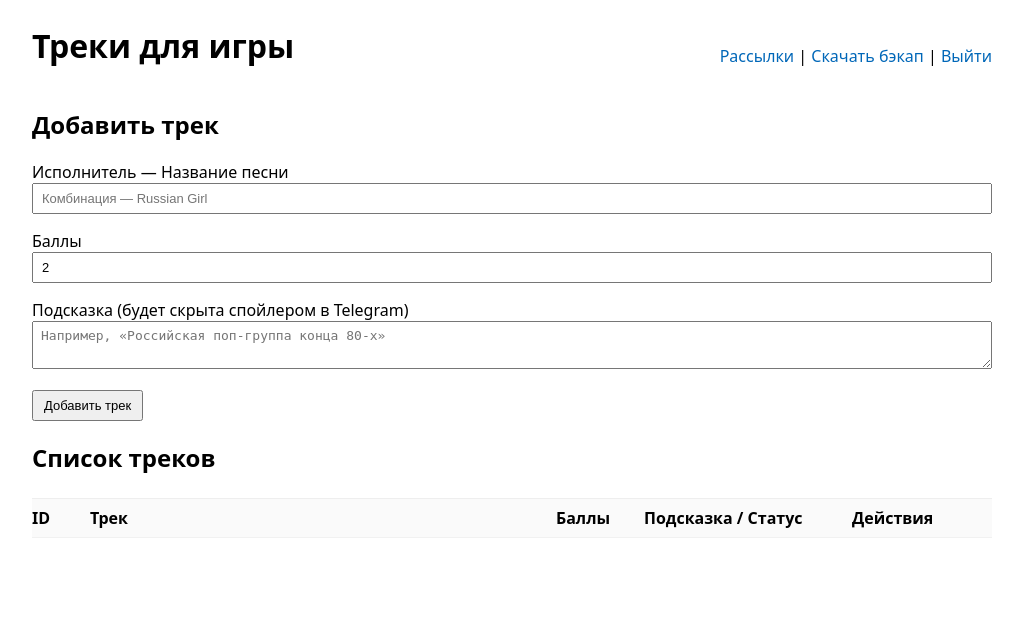
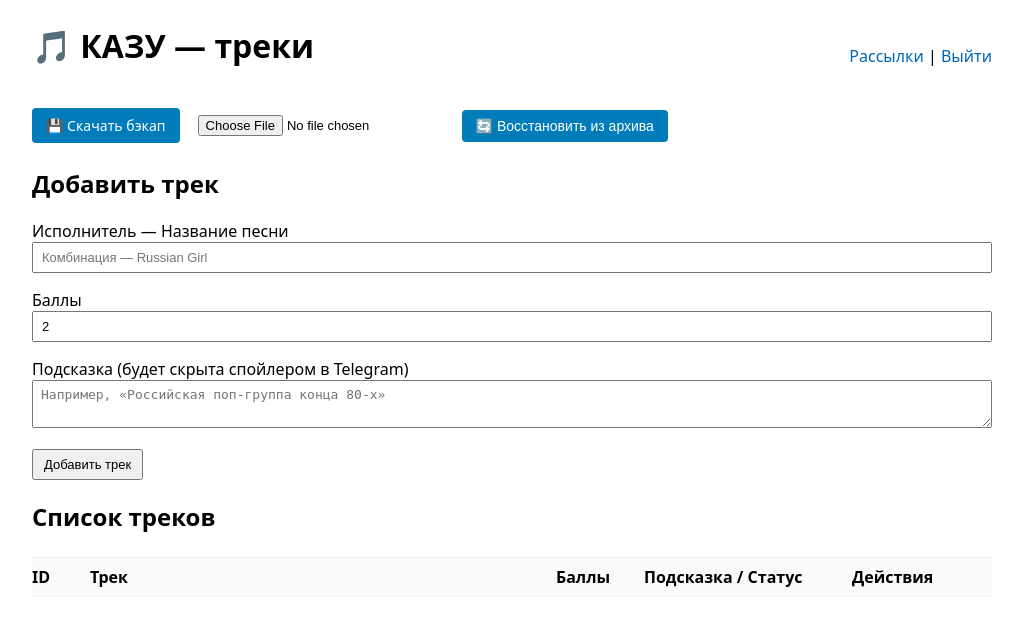
Before and after one commit to music-bingo-bot/kazoo-bot, a FastAPI app: template templates/index.html in a window 1280 px wide. Shown: the top 636 px of the page, without its empty margins (128-1151 px from the left). Run offline with FastAPI, Linux system fonts and the light colour scheme; the template is opened without the code that fills it, so the values that code supplies are empty; parts of the project's set-up code (start-up, migrations or seed data) failed here and were passed over.

Commit message:
Update index.html

```diff
--- a/templates/index.html
+++ b/templates/index.html
@@ -4,31 +4,179 @@
   <meta charset="utf-8">
   <title>Админка — Треки</title>
   <meta name="viewport" content="width=device-width, initial-scale=1">
-  <style>
-    body { font-family: system-ui, Arial; padding: 24px; max-width: 960px; margin: 0 auto; }
-    h1 { margin-top: 0; }
-    a { text-decoration: none; color: #0067b8; }
-    a:hover { text-decoration: underline; }
-    .top-bar { display: flex; justify-content: space-between; align-items: center; margin-bottom: 20px; }
-    .tracks { margin-top: 24px; border-top: 1px solid #eee; }
-    .row { display: grid; grid-template-columns: 50px 1fr 80px 200px 140px; gap: 8px; padding: 8px 0; border-bottom: 1px solid #f1f1f1; align-items: center; }
-    .row.head { font-weight: 600; background: #fafafa; }
-    form.inline { display: contents; }
-    input[type="text"], input[type="number"], textarea { width: 100%; padding: 6px 8px; font-size: 13px; box-sizing: border-box; }
-    textarea { min-height: 48px; resize: vertical; }
-    button { padding: 6px 10px; font-size: 13px; cursor: pointer; }
-    .muted { color: #777; font-size: 12px; }
-    .actions { display: flex; gap: 6px; }
-  </style>
+ <style>
+    body {
+        font-family: system-ui, Arial;
+        padding: 24px;
+        max-width: 960px;
+        margin: 0 auto;
+    }
+
+    h1 {
+        margin-top: 0;
+    }
+
+    a {
+        text-decoration: none;
+        color: #0067b8;
+    }
+
+    a:hover {
+        text-decoration: underline;
+    }
+
+    /* Верхняя панель */
+    .top-bar {
+        display: flex;
+        justify-content: space-between;
+        align-items: center;
+        margin-bottom: 20px;
+    }
+
+    /* === УВЕДОМЛЕНИЯ === */
+    .notice {
+        padding: 10px 14px;
+        margin-bottom: 16px;
+        border-radius: 4px;
+        font-size: 14px;
+    }
+
+    .notice-ok {
+        background: #e6ffed;
+        border: 1px solid #b2f2bb;
+        color: #0b8a2e;
+    }
+
+    .notice-error {
+        background: #fff5f5;
+        border: 1px solid #ffc9c9;
+        color: #c92a2a;
+    }
+
+    /* === БЛОК ИНСТРУМЕНТОВ === */
+    .tools {
+        margin: 10px 0 24px 0;
+        display: flex;
+        gap: 10px;
+        align-items: center;
+        flex-wrap: wrap;
+    }
+
+    .btn,
+    .inline-form button {
+        display: inline-block;
+        padding: 8px 14px;
+        background: #007cba;
+        color: #fff !important;
+        border-radius: 4px;
+        text-decoration: none;
+        border: none;
+        cursor: pointer;
+        font-size: 14px;
+    }
+
+    .btn:hover,
+    .inline-form button:hover {
+        background: #005a85;
+    }
+
+    .inline-form input[type="file"] {
+        padding: 6px 8px;
+        font-size: 13px;
+    }
+
+    .inline-form {
+        display: flex;
+        align-items: center;
+        gap: 10px;
+    }
+
+    /* === ТАБЛИЦА ТРЕКОВ === */
+    .tracks {
+        margin-top: 24px;
+        border-top: 1px solid #eee;
+    }
+
+    .row {
+        display: grid;
+        grid-template-columns: 50px 1fr 80px 200px 140px;
+        gap: 8px;
+        padding: 8px 0;
+        border-bottom: 1px solid #f1f1f1;
+        align-items: center;
+    }
+
+    .row.head {
+        font-weight: 600;
+        background: #fafafa;
+    }
+
+    form.inline {
+        display: contents;
+    }
+
+    input[type="text"],
+    input[type="number"],
+    textarea {
+        width: 100%;
+        padding: 6px 8px;
+        font-size: 13px;
+        box-sizing: border-box;
+    }
+
+    textarea {
+        min-height: 48px;
+        resize: vertical;
+    }
+
+    button {
+        padding: 6px 10px;
+        font-size: 13px;
+        cursor: pointer;
+    }
+
+    .muted {
+        color: #777;
+        font-size: 12px;
+    }
+
+    .actions {
+        display: flex;
+        gap: 6px;
+    }
+</style>
+
 </head>
 <body>
   <div class="top-bar">
-    <h1>Треки для игры</h1>
+    <h1>🎵 КАЗУ — треки</h1>
     <div>
       <a href="/admin_web/broadcasts">Рассылки</a> |
-      <a href="/admin_web/backup">Скачать бэкап</a> |
       <a href="/admin_web/logout">Выйти</a>
     </div>
+  </div>
+
+  {% if restore_status == "ok" %}
+    <div class="notice notice-ok">
+      ✅ Бэкап успешно восстановлен.
+    </div>
+  {% elif restore_status == "missing" %}
+    <div class="notice notice-error">
+      ⚠️ Не выбран файл архива для восстановления.
+    </div>
+  {% endif %}
+
+  <div class="tools">
+    <a class="btn" href="/admin_web/backup">💾 Скачать бэкап</a>
+
+    <form class="inline-form"
+          action="/admin_web/restore"
+          method="post"
+          enctype="multipart/form-data"
+          onsubmit="return confirm('Перезаписать базу и файлы из архива?');">
+      <input type="file" name="archive" accept=".zip" required>
+      <button type="submit">🔄 Восстановить из архива</button>
+    </form>
   </div>
 
   <h2>Добавить трек</h2>
```
